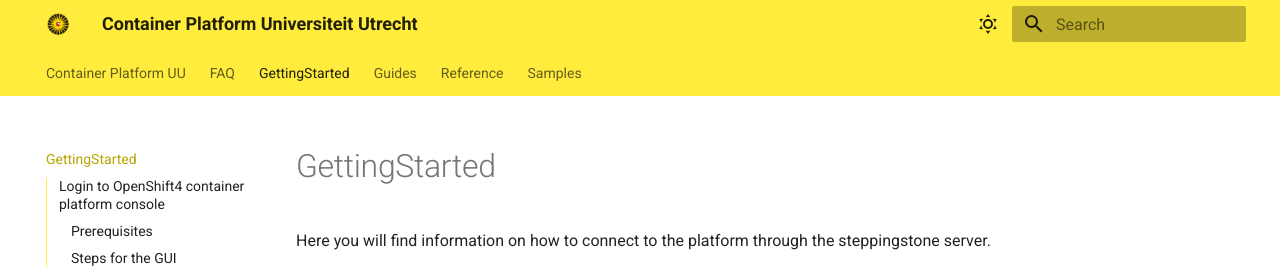
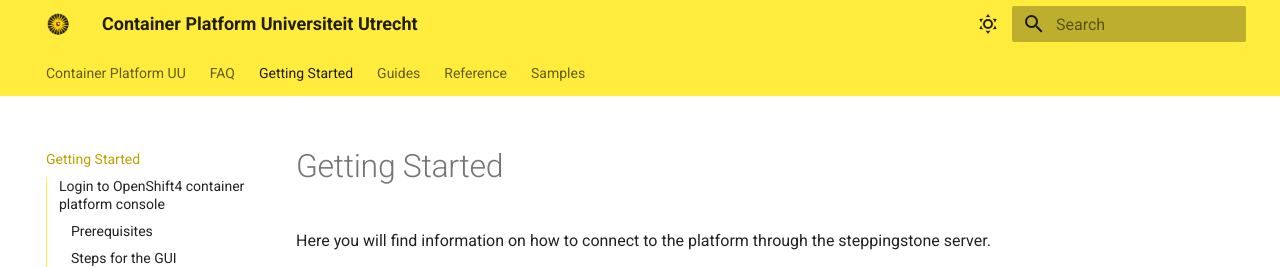
Before and after one commit to UtrechtUniversity/containerplatform-docs, an MkDocs documentation site: the page built from docs/GettingStarted.md, in a window 1280 px wide and 900 px high. Shown: the top 267 px of the window. Built offline with MkDocs 1.6.1 and Material for MkDocs 9.7.7, drawn with Linux system fonts in a browser that asks for light colours.

Commit message:
fix space

```diff
--- a/docs/GettingStarted.md
+++ b/docs/GettingStarted.md
@@ -1,4 +1,4 @@
-# GettingStarted
+# Getting Started
 Here you will find information on how to connect to the platform through the steppingstone server.
 
 ## Login to OpenShift4 container platform [console](https://console.cp.its.uu.nl)
```
